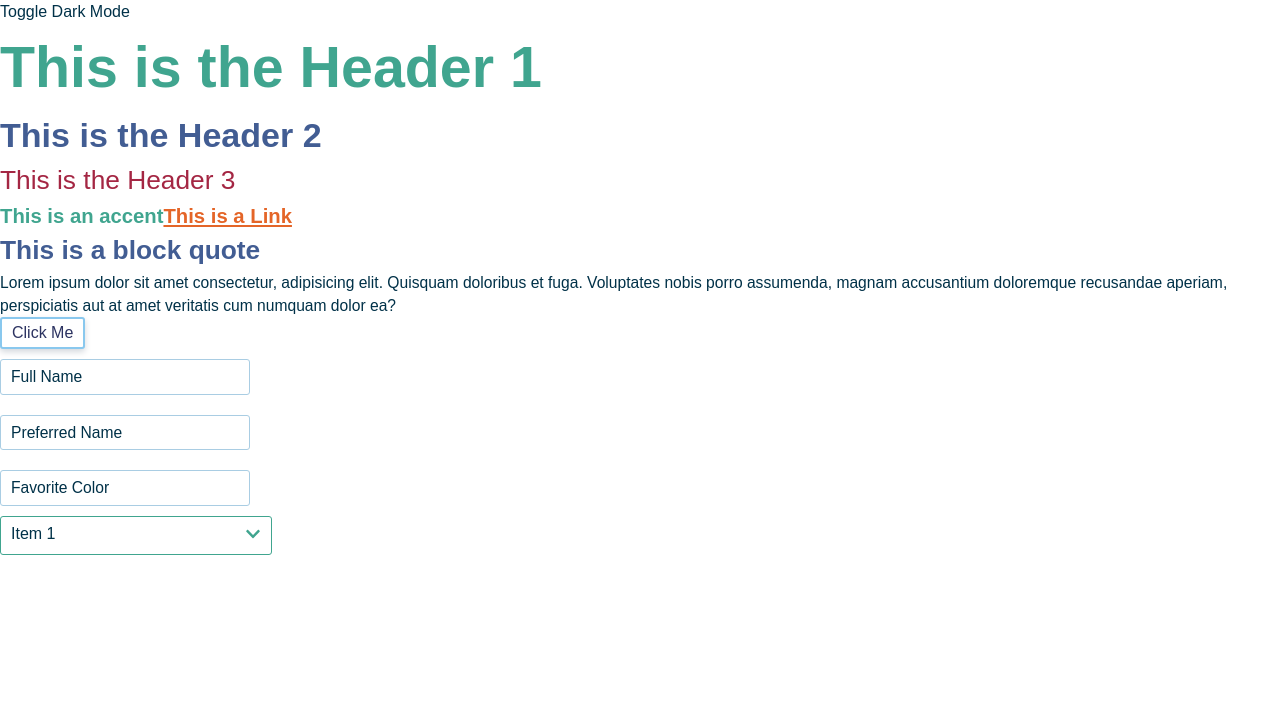
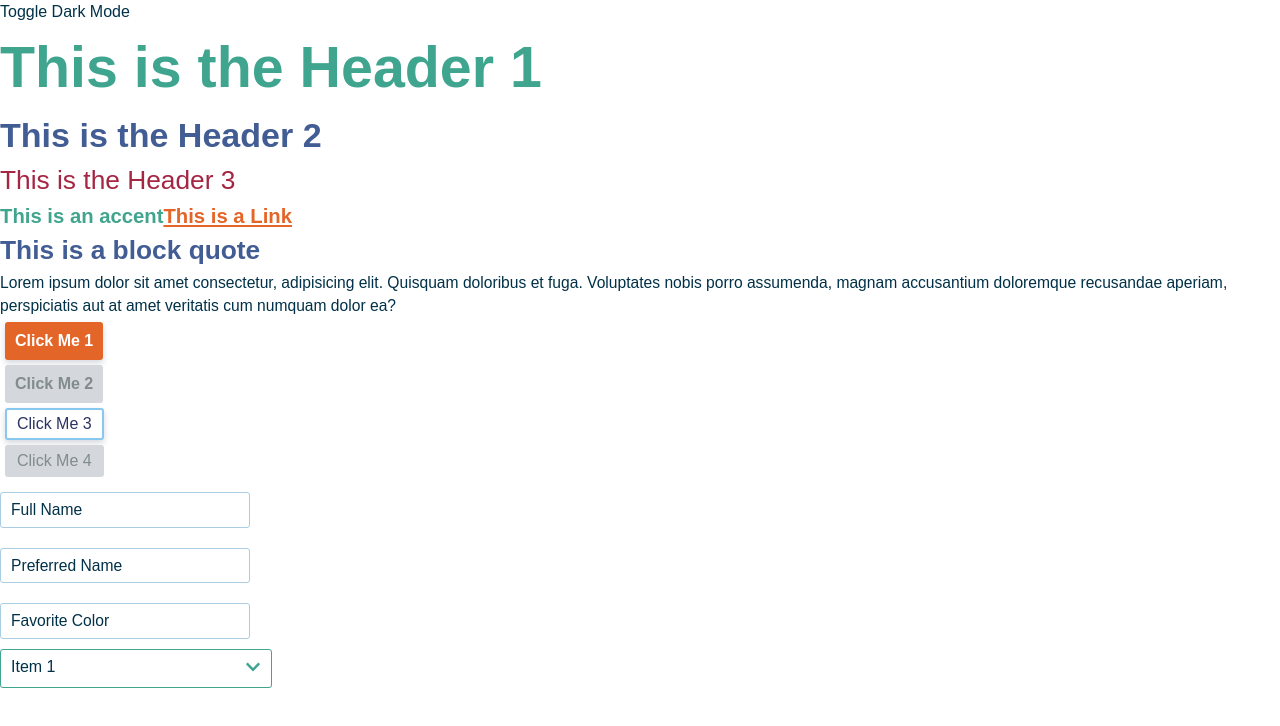
Before and after one commit to BrattyShiba/next-nvisia-ds, a Next.js app: page / in a window 1280 px wide. Shown: the top 726 px of the page. Built offline with nearby package versions, Linux system fonts and the light colour scheme; a web font is replaced by a local one.

Commit message:
[button-fix] updated styles for disabled buttons
- disabled buttons had hover and active styles defined later, thus overriding disabled css stylings
- not all attributes were reset in all cases; fixed this
- cleaned up a stray console.log

```diff
--- a/src/pages/components/Button.tsx
+++ b/src/pages/components/Button.tsx
@@ -12,7 +12,7 @@ interface ButtonProps {
 }
 
 export const Button = ({
-  disabled,
+  disabled = false,
   type = "button",
   label,
   mode = "primary",
--- a/src/pages/index.tsx
+++ b/src/pages/index.tsx
@@ -47,7 +47,10 @@ export default function Home() {
             veritatis cum numquam dolor ea?
           </p>
         </div>
-        <Button label="cliCK ME" name="CTAButton1" mode="secondary" />
+        <Button label="cliCK ME 1" name="CTAButton1a" mode="primary" />
+        <Button label="cliCK ME 2" name="CTAButton1b" mode="primary" disabled />
+        <Button label="cliCK ME 3" name="CTAButton2a" mode="secondary" />
+        <Button label="cliCK ME 4" name="CTAButton2b" mode="secondary" disabled />
         <InputField label="Full Name" name="fullName" />
         <InputField label="Preferred Name" name="preferredName" />
         <InputField label="Favorite Color" name="favoriteColor" />
--- a/src/styles/scss/button.scss
+++ b/src/styles/scss/button.scss
@@ -1,36 +1,45 @@
 [data-theme="light-theme"] {
   .button.primary {
-    --button-cursor: pointer;
     --button-font-weight: var(--nv-font-weight-medium);
     --button-text-color: var(--nv-color-base-white);
     --button-background-color: var(--nv-elements-color-light-link);
-    --button-border-color: var(--nv-elements-color-light-link);
+    --button-border-color: none;
+    --button-border-width: none;
+    --button-border-style: none;
     --button-drop-shadow-color: var(--nv-color-base-gray-200);
     --button-height: 38px;
     --box-shadow-x: 0px;
     --box-shadow-y: 3px;
     --box-shadow-blur: 6px;
     --box-shadow-color: var(--nv-color-base-gray-200);
+    &:hover, &:focus {
+      --button-background-gradient: transparent linear-gradient(104deg, var(--nv-color-base-red-300) 0%, var(--nv-color-base-red-200) 100%);
+      --button-border-color: none;
+      --button-border-width: none;
+      --button-border-style: none;
+    }
+    &:active {
+      --button-background-color: var(--nv-color-base-red-300);
+      --button-border-color: none;
+      --button-border-width: none;
+      --button-border-style: none;
+    }
     &.disabled {
-      --button-cursor: not-allowed;
       --button-text-color: var(--nv-color-base-gray-300-opacity-50);
       --button-background-color: var(--nv-color-base-gray-200);
+      --button-border-width: none;
+      --button-border-style: none;
       --box-shadow-x: none;
       --box-shadow-y: none;
       --box-shadow-blur: none;
       --box-shadow-color: none;
     }
-    &:hover, &:focus {
-      --button-background-gradient: transparent linear-gradient(104deg, var(--nv-color-base-red-300) 0%, var(--nv-color-base-red-200) 100%);
-    }
-    &:active {
-      --button-background-color: var(--nv-color-base-red-300);
-    }
   }
   .button.secondary {
-    --button-cursor: pointer;
     --button-font-weight: var(--nv-font-weight-regular);
     --button-border-color: var(--nv-color-font-tertiary);
+    --button-border-width: 2px;
+    --button-border-style: solid;
     --button-text-color: var(--nv-color-base-blue-400);
     --button-background-color: var(--nv-color-base-white);
     --button-drop-shadow-color: var(--nv-color-base-gray-200);
@@ -41,28 +50,48 @@
     --box-shadow-color: var(--nv-color-base-gray-200);
     &:hover, &:focus {
       --button-background-color: var(--nv-color-font-tertiary);
+      --button-border-color: var(--nv-color-font-tertiary);
+      --button-border-width: 2px;
+      --button-border-style: solid;
     }
     &:active {
       --button-border-color: var(--nv-color-base-blue-250);
+      --button-border-width: 2px;
+      --button-border-style: solid;
       --button-background-color: var(--nv-color-font-tertiary);
+    }
+    &.disabled {
+      --button-text-color: var(--nv-color-base-gray-300-opacity-50);
+      --button-background-color: var(--nv-color-base-gray-200);
+      --button-border-color: var(--nv-color-base-gray-200);
+      --box-shadow-x: none;
+      --box-shadow-y: none;
+      --box-shadow-blur: none;
+      --box-shadow-color: none;
     }
   }
 }
 [data-theme="dark-theme"] {
   .button.primary {
-    --button-cursor: pointer;
     --button-font-weight: var(--nv-font-weight-medium);
     --button-text-color: var(--nv-color-base-white);
     --button-background-color: var(--nv-elements-color-light-link);
-    --button-border-color: var(--nv-elements-color-light-link);
+    --button-border-color: none;
+    --button-border-width: none;
+    --button-border-style: none;
     --button-drop-shadow-color: var(--nv-color-base-gray-200);
     --button-height: 38px;
     --box-shadow-x: none;
     --box-shadow-y: none;
     --box-shadow-blur: none;
     --box-shadow-color: none;
+    &:hover, &:focus {
+      --button-background-gradient: transparent linear-gradient(104deg, var(--nv-color-base-red-300) 0%, var(--nv-color-base-red-200) 100%);
+    }
+    &:active {
+      --button-background-color: var(--nv-color-base-red-200);
+    }
     &.disabled {
-      --button-cursor: not-allowed;
       --button-text-color: var(--nv-color-base-gray-300-opacity-50);
       --button-background-color: var(--nv-color-base-gray-200);
       --box-shadow-x: none;
@@ -70,17 +99,12 @@
       --box-shadow-blur: none;
       --box-shadow-color: none;
     }
-    &:hover, &:focus {
-      --button-background-gradient: transparent linear-gradient(104deg, var(--nv-color-base-red-300) 0%, var(--nv-color-base-red-200) 100%);
-    }
-    &:active {
-      --button-background-color: var(--nv-color-base-red-200);
-    }
   }
   .button.secondary {
-    --button-cursor: pointer;
     --button-font-weight: var(--nv-font-weight-regular);
     --button-border-color: var(--nv-color-base-blue-200);
+    --button-border-width: 2px;
+    --button-border-style: solid;
     --button-text-color: var(--nv-elements-color-dark-body);
     --button-background-color: var(--nv-background-color-dark);
     --button-drop-shadow-color: var(--nv-color-base-gray-200);
@@ -91,21 +115,34 @@
     --box-shadow-color: none;
     &:hover, &:focus {
       --button-background-color: var(--nv-color-font-tertiary);
+      --button-border-width: 2px;
+      --button-border-style: solid;
     }
     &:active {
       --button-border-color: var(--nv-color-base-blue-250);
+      --button-border-width: 2px;
+      --button-border-style: solid;
       --button-background-color: var(--nv-color-font-tertiary);
+    }
+    &.disabled {
+      --button-text-color: var(--nv-color-base-gray-300-opacity-50);
+      --button-background-color: var(--nv-color-base-gray-200);
+      --button-border-color: var(--nv-color-base-gray-200);
+      --box-shadow-x: none;
+      --box-shadow-y: none;
+      --box-shadow-blur: none;
+      --box-shadow-color: none;
     }
   }
 }
+
 div.nvButton {
-
-}
-div.nvButton .button {
+  margin: 5px;
+  .button {
     border-radius: var(--nv-radii-base);
     border-color: var(--button-border-color);
-  border-width: 2px;
-  border-style: solid;
+    border-width: var(--button-border-width);
+    border-style: var(--button-border-style);
 
     font-weight: var(--button-font-weight);
     color: var(--button-text-color);
@@ -115,14 +152,12 @@ div.nvButton .button {
     display: flex;
     justify-content: center;
     align-items: center;
-  cursor: var(--button-cursor);
     padding: 0px 10px;
     background-color: var(--button-background-color);
     min-height: var(--button-height);
     min-width: 44px;
-
     &:hover, &:focus {
-    // border-color: ;
+      border-color: var(--button-border-color);
       background: var(--button-background-gradient);
       background-color: var(--button-background-color);
     }
@@ -130,4 +165,12 @@ div.nvButton .button {
       border-color: var(--button-border-color);
       background: var(--button-background-color);
     }
+    &.disabled {
+      border-color: var(--button-border-color);
+      background: none;
+      background-color: var(--button-background-color);
+      color: var(--button-text-color);
+      box-shadow: var(--box-shadow-x) var(--box-shadow-y) var(--box-shadow-blur) var(--box-shadow-color);
     }
+  }
+}
--- a/src/utilities.js
+++ b/src/utilities.js
@@ -1,6 +1,4 @@
 export function toTitleCase(words) {
-  console.log('words to title case: ', words);
-
   // lowercase the param string and split on each word (space)
   return words.toLowerCase().split(" ").map((word) => {
       // uppercase the first letter & append to the rest of the word
```
Lines whose indentation alone changed are shown as unchanged.
